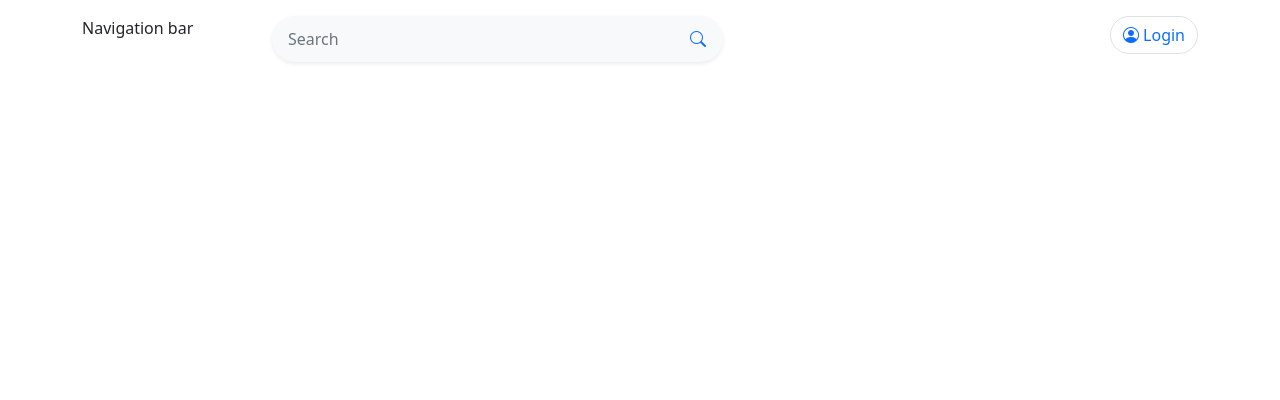
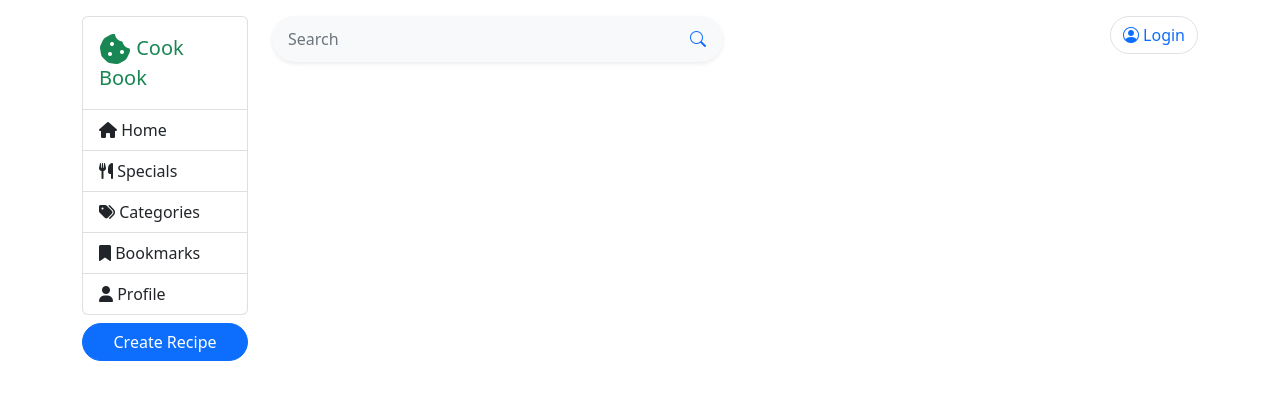
Before and after one commit to vivekananda-reddy/cookbook-react-server, a React (Create React App) app: page / in a window 1280 px wide. Shown: the top 400 px of the page. Built offline with nearby package versions, Linux system fonts and the light colour scheme; no server answers.

Commit message:
side navbar blueprint

```diff
--- a/public/index.html
+++ b/public/index.html
@@ -24,6 +24,8 @@
       work correctly both with client-side routing and a non-root public URL.
       Learn how to configure a non-root public URL by running `npm run build`.
     -->
+    <link href="https://cdnjs.cloudflare.com/ajax/libs/font-awesome/6.2.1/css/all.min.css"
+          rel="stylesheet"/>
     <title>React App</title>
   </head>
   <body>
--- /dev/null
+++ b/src/cookbook/MealCards/index.js
@@ -0,0 +1,24 @@
+import {Link} from "react-router-dom";
+
+const MealCards = ({meals}) => {
+
+    return (
+            meals && meals.map((meal) => {
+                return(
+                    <div className="col-5 col-lg-4 col-xl-3 mt-2 p-1" key={meal.idMeal}>
+                        <Link to={`/meal/details/${meal.idMeal}`} className="text-decoration-none">
+                            <div className="card">
+                                <img className="card-img-top" src={meal.strMealThumb} alt="Recipe image"/>
+                                <div className="card-body ">
+                                    <h6 className="card-title">{meal.strMeal}</h6>
+                                </div>
+                            </div>
+                        </Link>
+
+                    </div>
+                )
+            })
+    )
+}
+
+export default MealCards;
--- a/src/cookbook/MealDetails/index.js
+++ b/src/cookbook/MealDetails/index.js
@@ -42,7 +42,7 @@ const MealDetails = () => {
             <div className="row mt-1">
 
                 <div className="col-4">
-                    <img className="card-img-top" src={mealDetails.strMealThumb} alt="Recipe"/>
+                    <img className="card-img-top rounded-2" src={mealDetails.strMealThumb} alt="Recipe"/>
                 </div>
                 <div className="col-8">
                     <div className="row">
@@ -73,9 +73,6 @@ const MealDetails = () => {
                         </div>
                     </div>
 
-
-
-
                 </div>
             </div>
         </>
--- a/src/cookbook/NavigationSidebar/index.js
+++ b/src/cookbook/NavigationSidebar/index.js
@@ -1,6 +1,46 @@
-const NavigationSidebar = () => {
+import {Link, useLocation} from "react-router-dom";
+
+const NavigationSidebar = ({defaultPage}) => {
+    const {pathname} = useLocation();
+    const paths = pathname.split('/')
+    const active = (paths[2]==='')? defaultPage:paths[2];
     return (
-        <div> Navigation bar</div>
+        <>
+            <div className="list-group col-sm-8 col-xl-12">
+                <Link to="/meal/home" className="list-group-item list-group-item-action p-3 text-success">
+                    <span><i className="fa-solid fa-cookie-bite fa-2xl"></i></span>
+                    <span className="d-none d-xl-inline fs-5"> Cook Book</span>
+                </Link>
+                <Link to="/meal/home" className={`list-group-item list-group-item-action ${(active === 'home')? `active`:''}`}>
+                    <span><i className="fa-solid fa-house"></i></span>
+                    <span className="d-none d-xl-inline"> Home</span>
+                </Link>
+                <Link to="/tuiter/explore" className={`list-group-item list-group-item-action ${(active === 'explore')? `active`:''}`}>
+                    <span><i className="fa-solid fa-utensils"></i></span>
+                    <span className="d-none d-xl-inline"> Specials</span>
+                </Link>
+
+                <Link to="/meal/categories" className={`list-group-item list-group-item-action ${(active === 'categories')? `active`:''}`}>
+                    <span><i className="fa-solid fa-tags"></i></span>
+                    <span className="d-none d-xl-inline"> Categories</span>
+                </Link>
+
+                <a href="" className={`list-group-item list-group-item-action ${(active === 'bookmarks')? `active`:''}`}>
+                    <span><i className="fa-solid fa-bookmark"></i></span>
+                    <span className="d-none d-xl-inline"> Bookmarks</span>
+                </a>
+
+
+                <Link to="/tuiter/profile" className={`list-group-item list-group-item-action ${(active === 'profile' || active === 'edit-profile')? `active`:''}`}>
+                    <span><i className="fa-solid fa-user "></i></span>
+                    <span className="d-none d-xl-inline"> Profile</span>
+                </Link>
+
+            </div>
+            <div className="d-grid mt-2">
+                <a href="tweet.html" className="btn btn-primary btn-block rounded-pill">Create Recipe</a>
+            </div>
+        </>
     )
 }
 
--- a/src/cookbook/SearchResults/index.js
+++ b/src/cookbook/SearchResults/index.js
@@ -2,6 +2,7 @@ import {useParams} from "react-router";
 import * as searchService from './../../services/search-service.js'
 import {useEffect, useState} from "react";
 import {Link} from "react-router-dom";
+import MealCards from "../MealCards";
 const SearchResults = () => {
     const {searchText} = useParams();
     const [searchResults, setSearchResults] = useState({})
@@ -25,29 +26,13 @@ const SearchResults = () => {
                     </h2>
 
                     <div className="row">
-                        {
-                            searchResults.meals && searchResults.meals.map((result) => {
-                                return(
-                                    <div className="col-5 col-lg-4 col-xl-3 mt-2 p-1" key={result.idMeal}>
-                                        <Link to={`/meal/details/${result.idMeal}`} className="text-decoration-none">
-                                            <div className="card">
-                                                <img className="card-img-top" src={result.strMealThumb} alt="Recipe image"/>
-                                                <div className="card-body ">
-                                                    <h6 className="card-title">{result.strMeal}</h6>
-                                                </div>
-                                            </div>
-                                        </Link>
-
-                                    </div>
-                                )
-                            })
-                        }
+                        <MealCards meals={searchResults.meals}/>
                     </div>
                 </>
                 :
-                <h2>
-                    Loading...
-                </h2>
+
+                <span className="position-absolute top-50 start-50"><i className="fa-solid fa-cookie-bite fa-spin fa-spin-reverse fa-2xl"></i></span>
+
 
             }
         </div>
```
